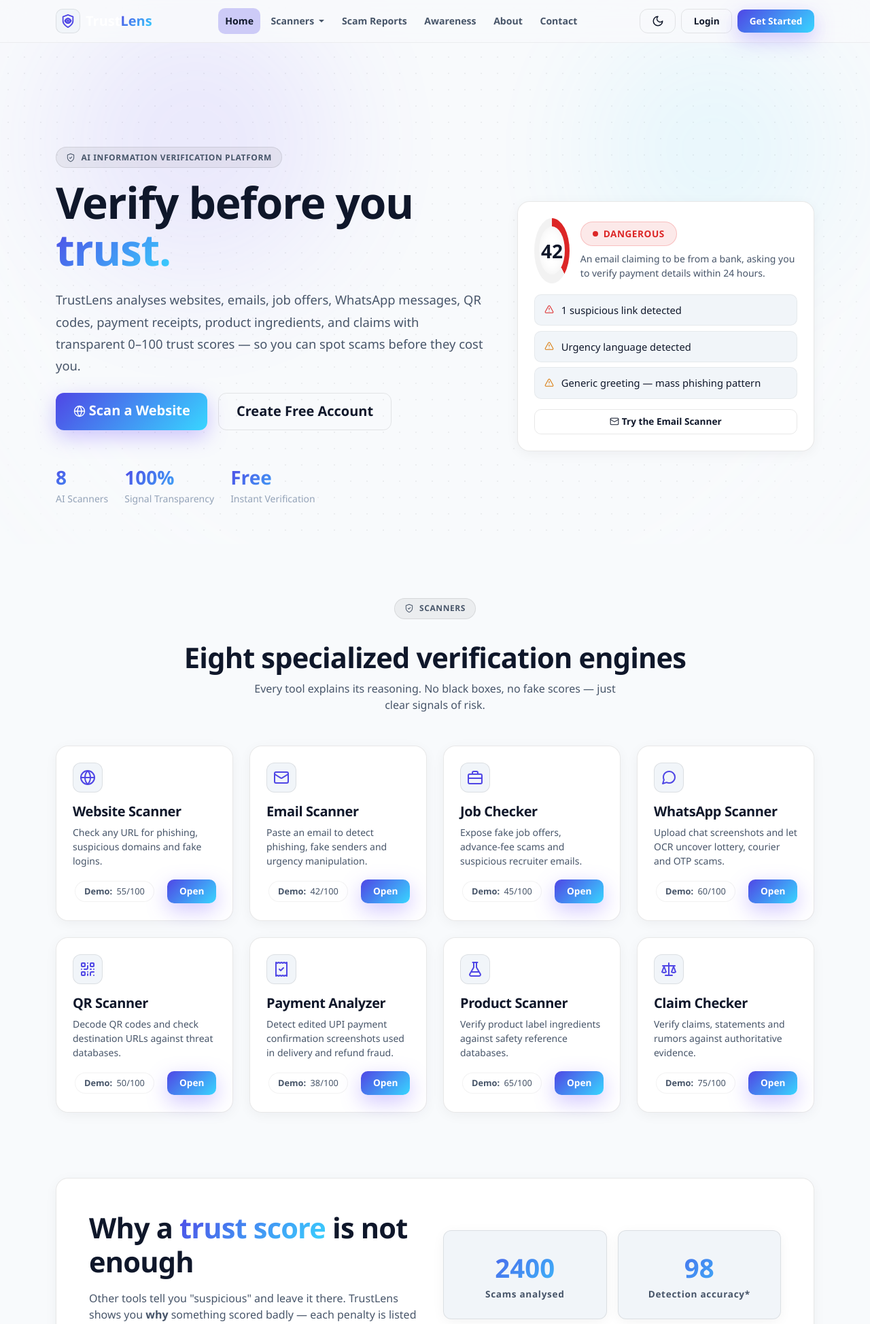
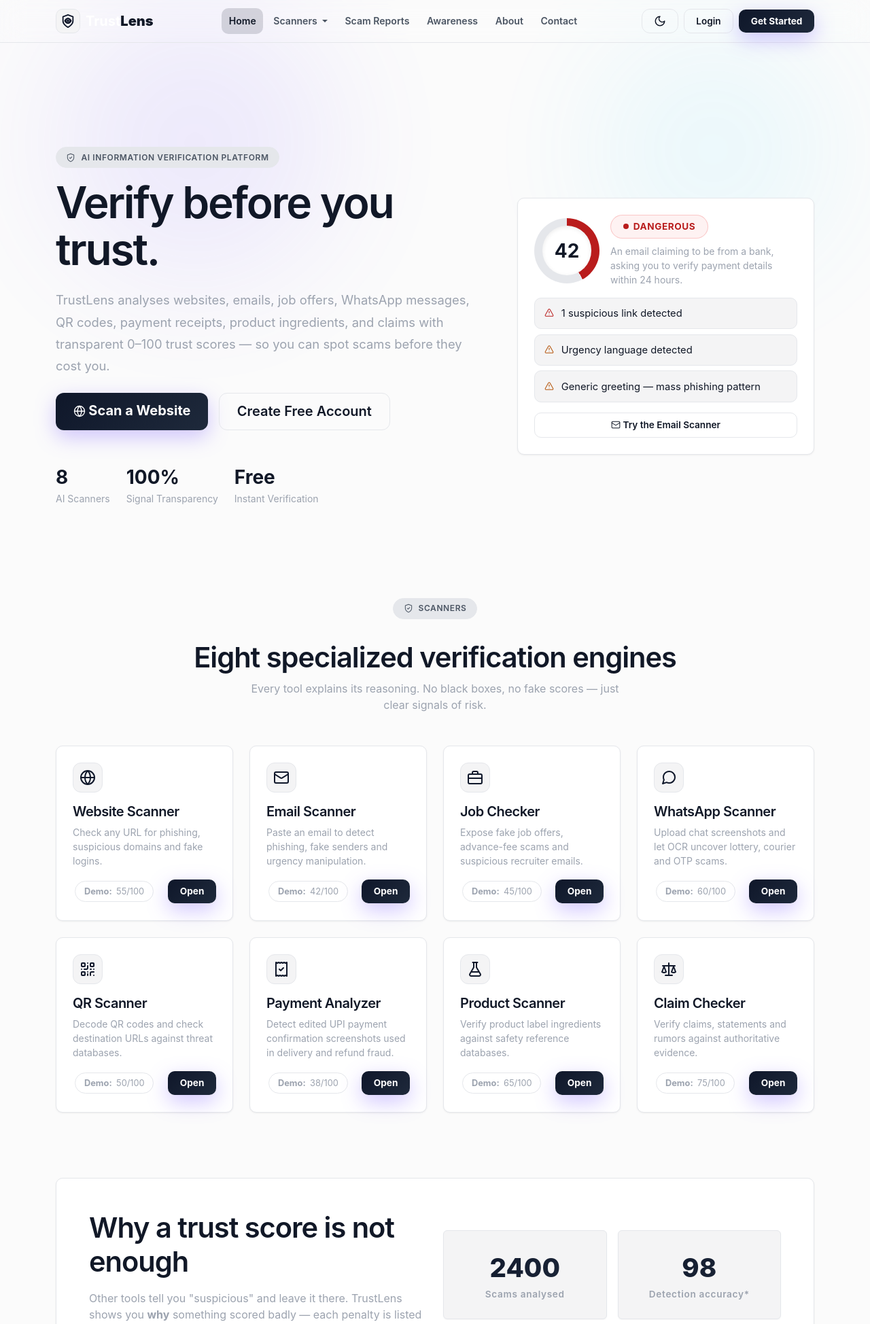
Before and after one commit to mskavitachoudhary/trustlens-fresh, a Flask app: page / in a window 1280 px wide. Shown: the top 1948 px of the page at 68% size. Run offline with Flask 3, Linux system fonts and the light colour scheme; some libraries are stand-ins or nearby versions.

Commit message:
update design tokens and base styles for editorial theme

```diff
--- a/static/css/style.css
+++ b/static/css/style.css
@@ -1,204 +1,304 @@
 /* ==========================================================================
    TrustLens - AI Based Information Verification System
-   Premium dark glassmorphism theme (Bootstrap 5 compatible)
+   Editorial & Institutional Design System (Linear / Stripe Press / Vercel style)
    ========================================================================== */
 
 /* ---- Design tokens ------------------------------------------------------ */
 :root {
   color-scheme: light dark;
-  --font: "Segoe UI", system-ui, -apple-system, "Helvetica Neue", Arial, sans-serif;
-  --radius: 18px;
-  --radius-sm: 12px;
 
-  /* Theme tokens - Dark (default / fallback) */
-  --bg-canvas: #090d16;
-  --bg-surface: #111726;
-  --bg-surface-elevated: #182032;
-  --bg-input: rgba(255, 255, 255, 0.04);
-  --border-color: rgba(255, 255, 255, 0.10);
-  --border-subtle: rgba(255, 255, 255, 0.05);
-  --text-primary: #f8fafc;
-  --text-secondary: #94a3b8;
-  --text-tertiary: #64748b;
-  --accent-primary: #6366f1;
-  --accent-focus: rgba(99, 102, 241, 0.35);
+  /* Global Editorial Typography Stack */
+  --font: -apple-system, BlinkMacSystemFont, "Inter", "Segoe UI", Roboto, sans-serif;
 
-  /* Semantic status colors */
-  --trust-safe: #10b981;
-  --trust-safe-bg: rgba(16, 185, 129, 0.12);
-  --trust-warning: #f59e0b;
-  --trust-warning-bg: rgba(245, 158, 11, 0.12);
-  --trust-danger: #ef4444;
-  --trust-danger-bg: rgba(239, 68, 68, 0.12);
+  /* LIGHT THEME (Editorial Paper & Slate) */
+  --bg-canvas: #fbfbfb;
+  --bg-surface: #ffffff;
+  --bg-surface-elevated: #f4f4f5;
 
-  /* Depth & Navigation */
-  --shadow-card: 0 4px 20px -2px rgba(0, 0, 0, 0.5);
-  --shadow-nav: 0 1px 3px 0 rgba(0, 0, 0, 0.3);
-  --bg-nav: rgba(9, 13, 22, 0.78);
-  --bg-nav-scrolled: rgba(9, 13, 22, 0.95);
+  --text-primary: #111827;
+  --text-secondary: #4b5563;
+  --text-muted: #9ca3af;
 
-  /* Legacy token mapping for backward compatibility */
+  --border-subtle: #e5e7eb;
+  --border-strong: #d1d5db;
+
+  /* Single Intentional Accent (Obsidian ink) */
+  --accent: #0f172a;
+  --accent-contrast: #ffffff;
+  --accent-hover: #1e293b;
+  --accent-focus: rgba(15, 23, 42, 0.15);
+
+  /* Functional Semantic Signals (Restrained & Muted) */
+  --signal-safe: #047857;          /* Forest emerald */
+  --signal-safe-bg: #ecfdf5;
+  --signal-safe-border: #a7f3d0;
+  --signal-warning: #b45309;       /* Muted amber */
+  --signal-warning-bg: #fffbeb;
+  --signal-warning-border: #fde68a;
+  --signal-danger: #b91c1c;        /* Deep crimson */
+  --signal-danger-bg: #fef2f2;
+  --signal-danger-border: #fecaca;
+
+  /* Gauge track & controls */
+  --gauge-track: #e5e7eb;
+  --bg-input: #ffffff;
+
+  /* Navigation & Chrome */
+  --nav-bg: rgba(251, 251, 251, 0.88);
+  --nav-border: var(--border-subtle);
+
+  /* Geometry & Shadows */
+  --radius-xs: 4px;
+  --radius-sm: 6px;
+  --radius-md: 10px;
+  --radius-lg: 14px;
+  --radius: var(--radius-md);
+  --shadow-subtle: 0 1px 2px 0 rgba(0, 0, 0, 0.04);
+  --shadow-card: 0 1px 3px 0 rgba(0, 0, 0, 0.05), 0 1px 2px -1px rgba(0, 0, 0, 0.05);
+
+  /* Backward Compatibility Token Aliases */
   --bg-deep: var(--bg-canvas);
   --bg-darker: var(--bg-canvas);
   --panel: var(--bg-surface);
   --panel-strong: var(--bg-surface-elevated);
-  --border: var(--border-color);
+  --border-color: var(--border-subtle);
+  --border: var(--border-subtle);
   --border-soft: var(--border-subtle);
   --text-main: var(--text-primary);
-  --text-muted: var(--text-secondary);
-  --text-dim: var(--text-tertiary);
-  --accent: var(--accent-primary);
-  --accent-2: #38d6ff;
-  --accent-3: #ffd66b;
-  --green: var(--trust-safe);
-  --yellow: var(--trust-warning);
-  --red: var(--trust-danger);
-  --grad-main: linear-gradient(135deg, var(--accent-primary) 0%, #38d6ff 100%);
-  --grad-danger: linear-gradient(135deg, var(--trust-danger) 0%, #ff8e53 100%);
-  --grad-safe: linear-gradient(135deg, var(--trust-safe) 0%, #38d6ff 100%);
+  --text-tertiary: var(--text-muted);
+  --text-dim: var(--text-muted);
+  --accent-primary: var(--accent);
+  --accent-2: var(--accent);
+  --accent-3: var(--accent);
+  --trust-safe: var(--signal-safe);
+  --trust-safe-bg: var(--signal-safe-bg);
+  --trust-safe-border: var(--signal-safe-border);
+  --trust-warning: var(--signal-warning);
+  --trust-warning-bg: var(--signal-warning-bg);
+  --trust-warning-border: var(--signal-warning-border);
+  --trust-danger: var(--signal-danger);
+  --trust-danger-bg: var(--signal-danger-bg);
+  --trust-danger-border: var(--signal-danger-border);
+  --green: var(--signal-safe);
+  --yellow: var(--signal-warning);
+  --red: var(--signal-danger);
+  --grad-main: linear-gradient(135deg, var(--accent) 0%, var(--accent-hover) 100%);
+  --grad-danger: linear-gradient(135deg, var(--signal-danger) 0%, var(--signal-danger) 100%);
+  --grad-safe: linear-gradient(135deg, var(--signal-safe) 0%, var(--signal-safe) 100%);
   --shadow: var(--shadow-card);
+  --shadow-nav: var(--shadow-subtle);
+  --bg-nav-scrolled: var(--bg-surface);
 }
 
-[data-theme="dark"] {
-  --bg-canvas: #090d16;
-  --bg-surface: #111726;
-  --bg-surface-elevated: #182032;
-  --bg-input: rgba(255, 255, 255, 0.04);
-  --border-color: rgba(255, 255, 255, 0.10);
-  --border-subtle: rgba(255, 255, 255, 0.05);
-  --text-primary: #f8fafc;
-  --text-secondary: #94a3b8;
-  --text-tertiary: #64748b;
-  --accent-primary: #6366f1;
-  --accent-focus: rgba(99, 102, 241, 0.35);
+[data-theme='light'] {
+  /* LIGHT THEME (Explicit specification) */
+  --bg-canvas: #fbfbfb;
+  --bg-surface: #ffffff;
+  --bg-surface-elevated: #f4f4f5;
 
-  --trust-safe: #10b981;
-  --trust-safe-bg: rgba(16, 185, 129, 0.12);
-  --trust-warning: #f59e0b;
-  --trust-warning-bg: rgba(245, 158, 11, 0.12);
-  --trust-danger: #ef4444;
-  --trust-danger-bg: rgba(239, 68, 68, 0.12);
+  --text-primary: #111827;
+  --text-secondary: #4b5563;
+  --text-muted: #9ca3af;
 
-  --shadow-card: 0 4px 20px -2px rgba(0, 0, 0, 0.5);
-  --shadow-nav: 0 1px 3px 0 rgba(0, 0, 0, 0.3);
-  --bg-nav: rgba(9, 13, 22, 0.78);
-  --bg-nav-scrolled: rgba(9, 13, 22, 0.95);
+  --border-subtle: #e5e7eb;
+  --border-strong: #d1d5db;
+
+  --accent: #0f172a;
+  --accent-contrast: #ffffff;
+  --accent-hover: #1e293b;
+  --accent-focus: rgba(15, 23, 42, 0.15);
+
+  --signal-safe: #047857;
+  --signal-safe-bg: #ecfdf5;
+  --signal-safe-border: #a7f3d0;
+  --signal-warning: #b45309;
+  --signal-warning-bg: #fffbeb;
+  --signal-warning-border: #fde68a;
+  --signal-danger: #b91c1c;
+  --signal-danger-bg: #fef2f2;
+  --signal-danger-border: #fecaca;
+
+  --gauge-track: #e5e7eb;
+  --bg-input: #ffffff;
+
+  --nav-bg: rgba(251, 251, 251, 0.88);
+  --nav-border: var(--border-subtle);
+
+  --shadow-subtle: 0 1px 2px 0 rgba(0, 0, 0, 0.04);
+  --shadow-card: 0 1px 3px 0 rgba(0, 0, 0, 0.05), 0 1px 2px -1px rgba(0, 0, 0, 0.05);
 }
 
-[data-theme="light"] {
-  --bg-canvas: #f8fafc;
-  --bg-surface: #ffffff;
-  --bg-surface-elevated: #f1f5f9;
-  --bg-input: #ffffff;
-  --border-color: rgba(0, 0, 0, 0.09);
-  --border-subtle: rgba(0, 0, 0, 0.05);
-  --text-primary: #0f172a;
-  --text-secondary: #475569;
-  --text-tertiary: #94a3b8;
-  --accent-primary: #4f46e5;
-  --accent-focus: rgba(79, 70, 229, 0.25);
+[data-theme='dark'] {
+  /* DARK THEME (Refined Charcoal & Ink) */
+  --bg-canvas: #09090b;
+  --bg-surface: #121215;
+  --bg-surface-elevated: #18181b;
 
-  --trust-safe: #059669;
-  --trust-safe-bg: rgba(5, 150, 105, 0.10);
-  --trust-warning: #d97706;
-  --trust-warning-bg: rgba(217, 119, 6, 0.10);
-  --trust-danger: #dc2626;
-  --trust-danger-bg: rgba(220, 38, 38, 0.10);
+  --text-primary: #f4f4f5;
+  --text-secondary: #a1a1aa;
+  --text-muted: #71717a;
 
-  --shadow-card: 0 4px 20px -2px rgba(15, 23, 42, 0.06);
-  --shadow-nav: 0 1px 3px 0 rgba(15, 23, 42, 0.08);
-  --bg-nav: rgba(248, 250, 252, 0.85);
-  --bg-nav-scrolled: rgba(248, 250, 252, 0.98);
+  --border-subtle: #27272a;
+  --border-strong: #3f3f46;
+
+  /* Accent inversion for high legibility */
+  --accent: #f4f4f5;
+  --accent-contrast: #09090b;
+  --accent-hover: #e4e4e7;
+  --accent-focus: rgba(244, 244, 245, 0.2);
+
+  /* Functional Semantic Signals (Deep & Understated) */
+  --signal-safe: #34d399;
+  --signal-safe-bg: rgba(16, 185, 129, 0.10);
+  --signal-safe-border: rgba(16, 185, 129, 0.22);
+  --signal-warning: #fbbf24;
+  --signal-warning-bg: rgba(245, 158, 11, 0.10);
+  --signal-warning-border: rgba(245, 158, 11, 0.22);
+  --signal-danger: #f87171;
+  --signal-danger-bg: rgba(239, 68, 68, 0.10);
+  --signal-danger-border: rgba(239, 68, 68, 0.22);
+
+  /* Gauge track & controls */
+  --gauge-track: #27272a;
+  --bg-input: #121215;
+
+  /* Navigation & Chrome */
+  --nav-bg: rgba(9, 9, 11, 0.88);
+  --nav-border: var(--border-subtle);
+
+  --shadow-subtle: 0 1px 2px 0 rgba(0, 0, 0, 0.4);
+  --shadow-card: 0 1px 3px 0 rgba(0, 0, 0, 0.5);
 }
 
 /* ---- Base --------------------------------------------------------------- */
 * { box-sizing: border-box; }
 
-html { scroll-behavior: smooth; }
+html {
+  scroll-behavior: smooth;
+  color-scheme: light dark;
+}
 
 body {
   margin: 0;
   font-family: var(--font);
-  color: var(--text-main);
-  background: var(--bg-deep);
+  color: var(--text-primary);
+  background-color: var(--bg-canvas);
   min-height: 100vh;
   overflow-x: hidden;
   -webkit-font-smoothing: antialiased;
+  -moz-osx-font-smoothing: grayscale;
 }
 
-/* ---- Subtle technical grid background ------------------------------------ */
-.bg-subtle-grid {
-  position: fixed;
-  inset: 0;
-  z-index: -1;
-  background-color: var(--bg-canvas);
-  background-image: radial-gradient(var(--border-subtle) 1px, transparent 1px);
-  background-size: 24px 24px;
-  mask-image: radial-gradient(ellipse at 50% 0%, black 75%, transparent 100%);
-  -webkit-mask-image: radial-gradient(ellipse at 50% 0%, black 75%, transparent 100%);
-  pointer-events: none;
+/* Eliminate AI-style decorative elements completely */
+.bg-subtle-grid,
+.bg-aurora,
+#particles-js {
+  display: none !important;
 }
 
-::selection { background: rgba(124, 92, 255, 0.45); color: #fff; }
+::selection {
+  background: var(--accent);
+  color: var(--accent-contrast);
+}
 
-a { color: var(--accent-2); text-decoration: none; transition: color 0.2s ease; }
-a:hover { color: #8fe4ff; }
+a {
+  color: var(--text-primary);
+  text-decoration: none;
+  transition: color 0.15s ease;
+}
+a:hover {
+  color: var(--text-secondary);
+}
 
-/* ---- Typography --------------------------------------------------------- */
+/* ---- Typography & Editorial Scale --------------------------------------- */
 h1, h2, h3, h4, h5, h6 {
-  font-weight: 700;
+  font-weight: 600;
+  letter-spacing: -0.025em;
+  color: var(--text-primary);
+}
+
+h1 {
+  letter-spacing: -0.035em;
+  line-height: 1.15;
+}
+
+.hero-heading {
+  font-size: clamp(2.4rem, 4.8vw, 3.5rem);
+  font-weight: 600;
+  letter-spacing: -0.035em;
+  line-height: 1.12;
+  color: var(--text-primary);
+}
+
+.section-title {
+  font-size: 1.75rem;
+  font-weight: 600;
+  letter-spacing: -0.025em;
+  color: var(--text-primary);
+}
+
+.eyebrow,
+.section-eyebrow {
+  font-size: 0.72rem;
+  font-weight: 600;
+  letter-spacing: 0.1em;
+  text-transform: uppercase;
+  color: var(--text-muted);
+}
+
+.tabular-nums,
+.numeral,
+.stat-number,
+.gauge-score-value {
+  font-variant-numeric: tabular-nums;
   letter-spacing: -0.02em;
-  color: var(--text-main);
 }
 
 .text-gradient {
-  background: var(--grad-main);
-  -webkit-background-clip: text;
-  background-clip: text;
-  -webkit-text-fill-color: transparent;
+  color: var(--text-primary);
+  background: none;
+  -webkit-background-clip: initial;
+  background-clip: initial;
+  -webkit-text-fill-color: var(--text-primary);
 }
 
 .text-gradient-warm {
-  background: linear-gradient(135deg, #ffd66b, #ff8e53);
-  -webkit-background-clip: text;
-  background-clip: text;
-  -webkit-text-fill-color: transparent;
+  color: var(--signal-warning);
+  background: none;
+  -webkit-background-clip: initial;
+  background-clip: initial;
+  -webkit-text-fill-color: var(--signal-warning);
 }
 
 .text-muted-c { color: var(--text-muted); }
-.text-dim-c { color: var(--text-dim); }
-.text-safe { color: var(--trust-safe) !important; }
+.text-dim-c { color: var(--text-muted); }
+.text-safe { color: var(--signal-safe) !important; }
 
-.lead-c { font-size: 1.12rem; line-height: 1.75; }
+.lead-c { font-size: 1.12rem; line-height: 1.75; color: var(--text-secondary); }
 
-/* ---- Glass panels ------------------------------------------------------- */
-.glass {
+/* ---- Flat & Opaque Surface Panels --------------------------------------- */
+.glass,
+.card-trust {
   background: var(--bg-surface);
-  border: 1px solid var(--border-color);
-  border-radius: var(--radius);
-  backdrop-filter: blur(18px);
-  -webkit-backdrop-filter: blur(18px);
+  border: 1px solid var(--border-subtle);
+  border-radius: var(--radius-md);
   box-shadow: var(--shadow-card);
 }
 
 .glass-soft {
   background: var(--bg-surface-elevated);
-  border: 1px solid var(--border-color);
+  border: 1px solid var(--border-subtle);
   border-radius: var(--radius-sm);
-  backdrop-filter: blur(12px);
-  -webkit-backdrop-filter: blur(12px);
-  box-shadow: var(--shadow-card);
+  box-shadow: var(--shadow-subtle);
 }
 
-.card-hover { transition: transform 0.25s ease, box-shadow 0.25s ease, border-color 0.25s ease; }
+.card-hover {
+  transition: border-color 0.2s ease, box-shadow 0.2s ease;
+}
 .card-hover:hover {
-  transform: translateY(-4px);
-  border-color: var(--accent-primary);
-  box-shadow: 0 16px 36px -4px rgba(0, 0, 0, 0.4);
-}
-
-[data-theme="light"] .card-hover:hover {
-  box-shadow: 0 16px 36px -4px rgba(15, 23, 42, 0.12);
+  transform: none;
+  border-color: var(--border-strong);
+  box-shadow: var(--shadow-card);
 }
 
 /* ---- Navbar ------------------------------------------------------------- */
@@ -621,13 +721,30 @@ h1, h2, h3, h4, h5, h6 {
 
 .result-box { border-radius: var(--radius); overflow: hidden; }
 
-.gauge-wrap { position: relative; width: 210px; height: 210px; margin: 0 auto; }
+.gauge-wrap {
+  position: relative;
+  width: 190px;
+  max-width: 100%;
+  aspect-ratio: 1 / 1;
+  height: auto;
+  margin: 0 auto;
+  display: flex;
+  align-items: center;
+  justify-content: center;
+  flex-shrink: 0;
+}
 
 .gauge-ring {
+  position: relative;
   width: 100%;
   height: 100%;
+  aspect-ratio: 1 / 1;
   border-radius: 50%;
-  background: conic-gradient(var(--ring-color, var(--yellow)) calc(var(--value, 50) * 1%), var(--border-subtle) 0);
+  flex-shrink: 0;
+  background: conic-gradient(
+    var(--ring-color, var(--trust-warning)) 0% calc(var(--value, 50) * 1%),
+    var(--gauge-track) calc(var(--value, 50) * 1%) 100%
+  );
   display: flex;
   align-items: center;
   justify-content: center;
@@ -635,23 +752,73 @@ h1, h2, h3, h4, h5, h6 {
 }
 
 .gauge-inner {
-  width: 74%;
-  height: 74%;
+  width: 76%;
+  height: 76%;
+  aspect-ratio: 1 / 1;
   border-radius: 50%;
+  flex-shrink: 0;
   background: var(--bg-surface);
   display: flex;
   flex-direction: column;
   align-items: center;
   justify-content: center;
-  box-shadow: inset 0 0 20px rgba(0, 0, 0, 0.2);
+  box-shadow: inset 0 2px 8px rgba(0, 0, 0, 0.35);
 }
 
 [data-theme="light"] .gauge-inner {
-  box-shadow: inset 0 0 15px rgba(0, 0, 0, 0.06);
+  box-shadow: inset 0 2px 6px rgba(0, 0, 0, 0.08);
 }
 
-.gauge-num { font-size: 2.6rem; font-weight: 800; line-height: 1; color: var(--text-primary); }
-.gauge-label { font-size: 0.78rem; letter-spacing: 0.12em; color: var(--text-secondary); font-weight: 700; }
+.gauge-num {
+  font-size: 2.5rem;
+  font-weight: 800;
+  line-height: 1;
+  color: var(--text-primary);
+  font-variant-numeric: tabular-nums;
+  letter-spacing: -0.02em;
+}
+
+.gauge-label {
+  font-size: 0.72rem;
+  letter-spacing: 0.12em;
+  color: var(--text-secondary);
+  font-weight: 700;
+  margin-top: 0.3rem;
+  text-transform: uppercase;
+}
+
+/* Gauge sizing variants */
+.gauge-wrap.gauge-sm,
+.gauge-ring.gauge-sm,
+.gauge-ring[style*="96px"] {
+  width: 96px;
+  height: 96px;
+  min-width: 96px;
+  min-height: 96px;
+}
+.gauge-sm .gauge-num,
+.gauge-ring[style*="96px"] .gauge-num {
+  font-size: 1.55rem;
+}
+.gauge-sm .gauge-label,
+.gauge-ring[style*="96px"] .gauge-label {
+  font-size: 0.58rem;
+  margin-top: 0.15rem;
+}
+
+.gauge-wrap.gauge-md,
+.gauge-wrap[style*="140px"] {
+  width: 140px;
+  height: 140px;
+}
+.gauge-md .gauge-num,
+.gauge-wrap[style*="140px"] .gauge-num {
+  font-size: 1.9rem;
+}
+.gauge-md .gauge-label,
+.gauge-wrap[style*="140px"] .gauge-label {
+  font-size: 0.65rem;
+}
 
 .status-pill {
   display: inline-flex;
```
